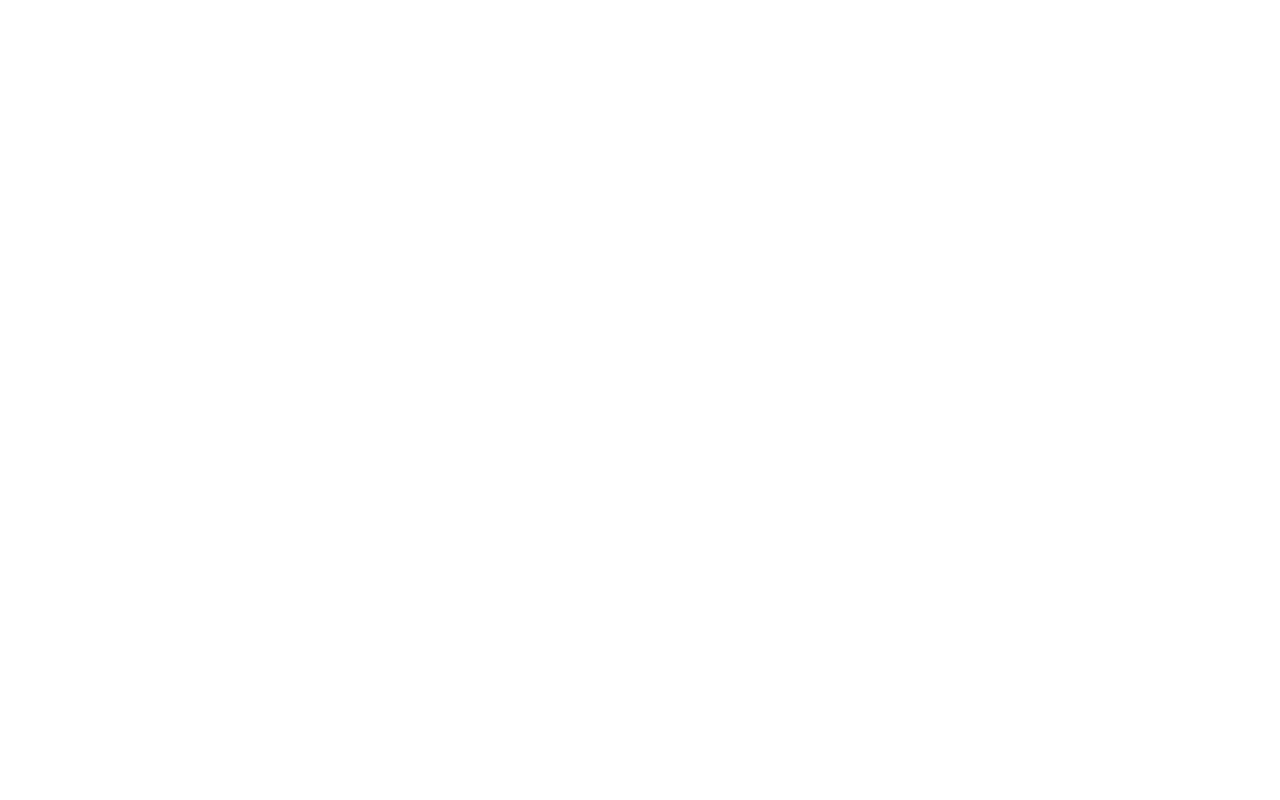
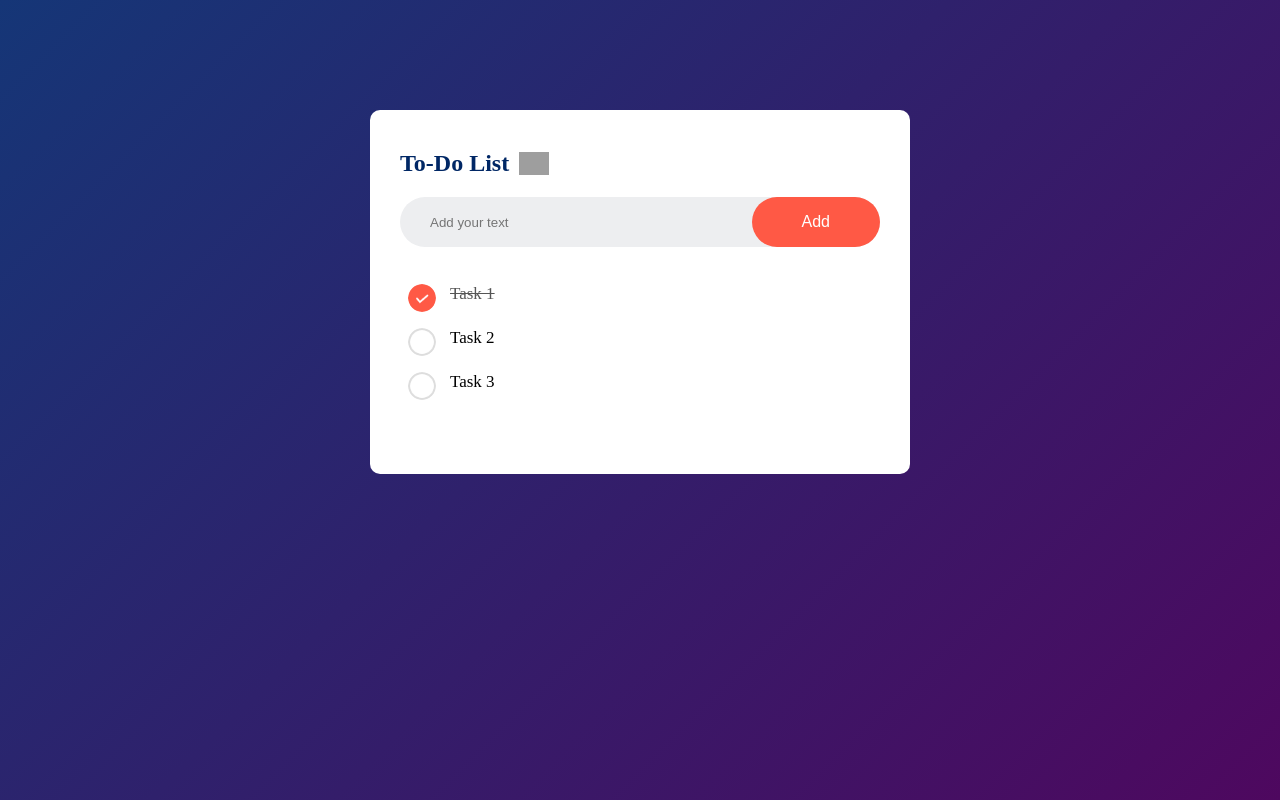
Before and after one commit to kishor-selvam/To-Do-App, a plain HTML site: page index.html in a window 1280 px wide. Drawn offline with Linux system fonts and the light colour scheme; grey boxes are pictures that could not be loaded.

Commit message:
added Styles

```diff
--- a/index.html
+++ b/index.html
@@ -8,7 +8,18 @@
 </head>
 <body>
     <div class="container">
-
+        <div class="todo-app">
+            <h2>To-Do List <img class="logoicon" src="https://cdn-icons-png.flaticon.com/128/7692/7692809.png" alt="Logo"> </h2>
+            <div class="row">
+                <input type="text" id="input-box" placeholder="Add your text">
+                <button>Add</button>
+            </div>
+            <ul class="list-container">
+                <li class="checked">Task 1</li>
+                <li>Task 2</li>
+                <li>Task 3</li>
+            </ul>
+        </div>
     </div>
 </body>
 </html>
--- a/style.css
+++ b/style.css
@@ -3,3 +3,91 @@
     padding: 0;
     box-sizing: border-box;
 }
+
+.container{
+    width: 100%;
+    min-height: 100vh;
+    background: linear-gradient(135deg,#153677,#4e085f);
+    padding: 10px;
+}
+
+.todo-app{
+    width: 100%;
+    max-width: 540px;
+    background: #fff;
+    margin: 100px auto 20px;
+    padding: 40px 30px 70px;
+    border-radius: 10px;
+}
+
+.todo-app h2{
+    color: #002765;
+    display: flex;
+    align-items: center;
+    margin-bottom: 20px;
+}
+
+.todo-app img{
+    width: 30px;
+    margin-left: 10px;
+}
+
+.row{
+    display: flex;
+    align-items: center;
+    justify-content: space-between;
+    background: #edeef0;
+    border-radius: 30px;
+    padding-left: 20px;
+    margin-bottom: 25px;
+}
+input{
+    flex: 1;
+    border: none;
+    outline: none;
+    background: transparent;
+    padding: 10px;
+    font-weight: 14px;
+}
+
+button{
+    border: none;
+    outline: none;
+    padding: 16px 50px;
+    background: #ff5945;
+    color: #fff;
+    font-size: 16px;
+    cursor: pointer;
+    border-radius: 40px;
+}
+
+ul li{
+    list-style: none;
+    font-size: 17px;
+    padding: 12px 8px 12px 50px;
+    user-select: none;
+    cursor: pointer;
+    position: relative;
+}
+
+ul li::before{
+    content: '';
+    position: absolute;
+    height: 28px;
+    width: 28px;
+    border-radius: 50%;
+    background-image: url(./assets/img/unchecked.png);
+    background-size: cover;
+    background-position: center;
+    top: 12px;
+    left: 8px;
+}
+
+ul li.checked{
+    color: #555;
+    text-decoration: line-through;
+}
+
+ul li.checked::before{
+    background-image: url(./assets/img/checked.png);
+}
```
Also changed, not shown: assets/img/checked.png (added), assets/img/icon.png (added), assets/img/unchecked.png (added).
